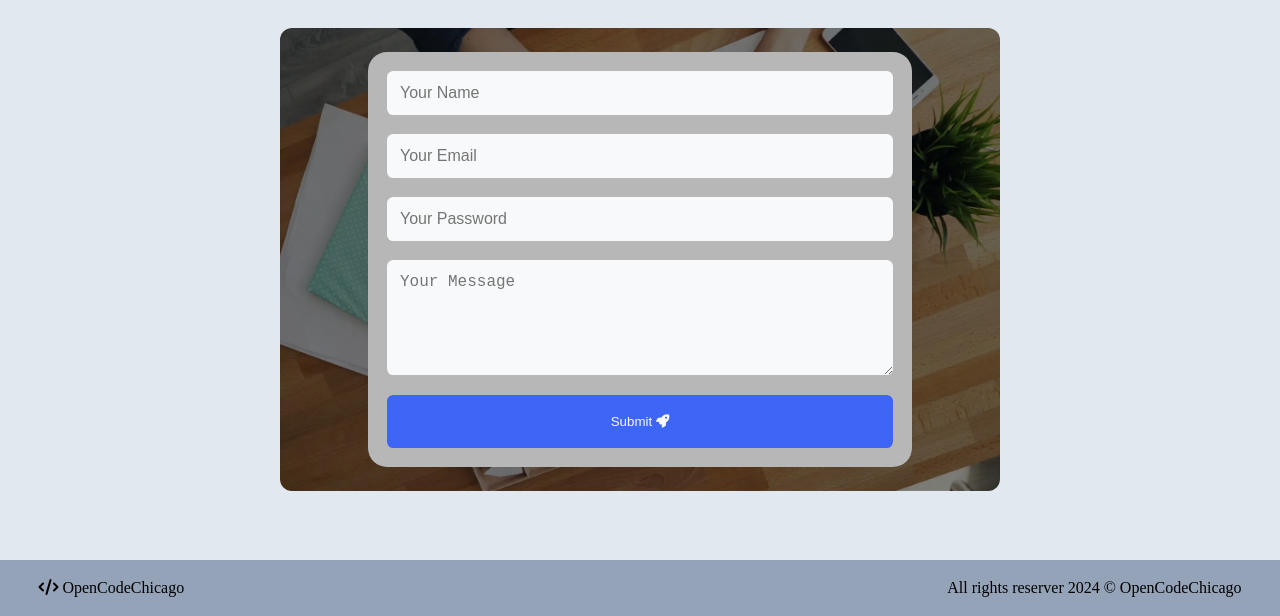
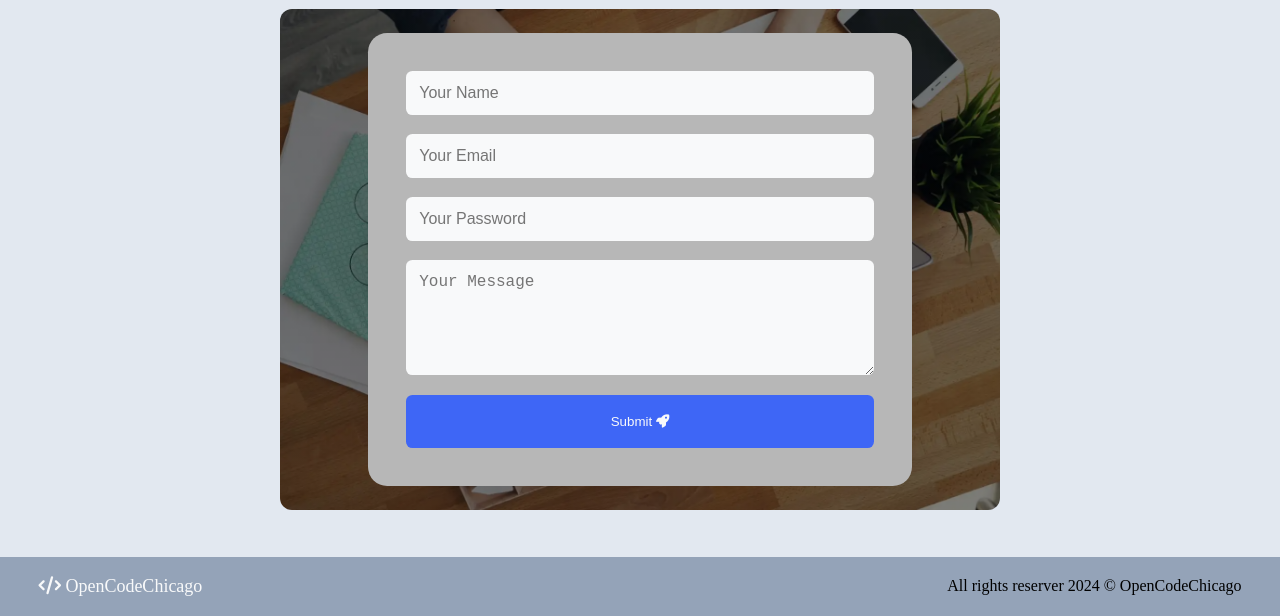
Before and after one commit to OpenCodeChicago/HTML-CSS_fundamentals_part3, a plain HTML site: page index.html in a window 1280 px wide. Shown: the part 184-800 px from the top of the page. Drawn offline with Linux system fonts and the light colour scheme.

Commit message:
Update styles.css

```diff
--- a/styles.css
+++ b/styles.css
@@ -91,11 +91,16 @@ h1 {
   background-position: center;
 }
 
+.logo {
+  font-size: 18px;
+  color: #f8f9fa;
+}
+
 .form_container {
   display: flex;
   flex-direction: column;
   gap: 1.2rem;
-  padding: 1.2rem;
+  padding: 2.4rem;
   border-radius: 1.2rem;
   background-color: #b7b7b7;
   width: 100%;
```
